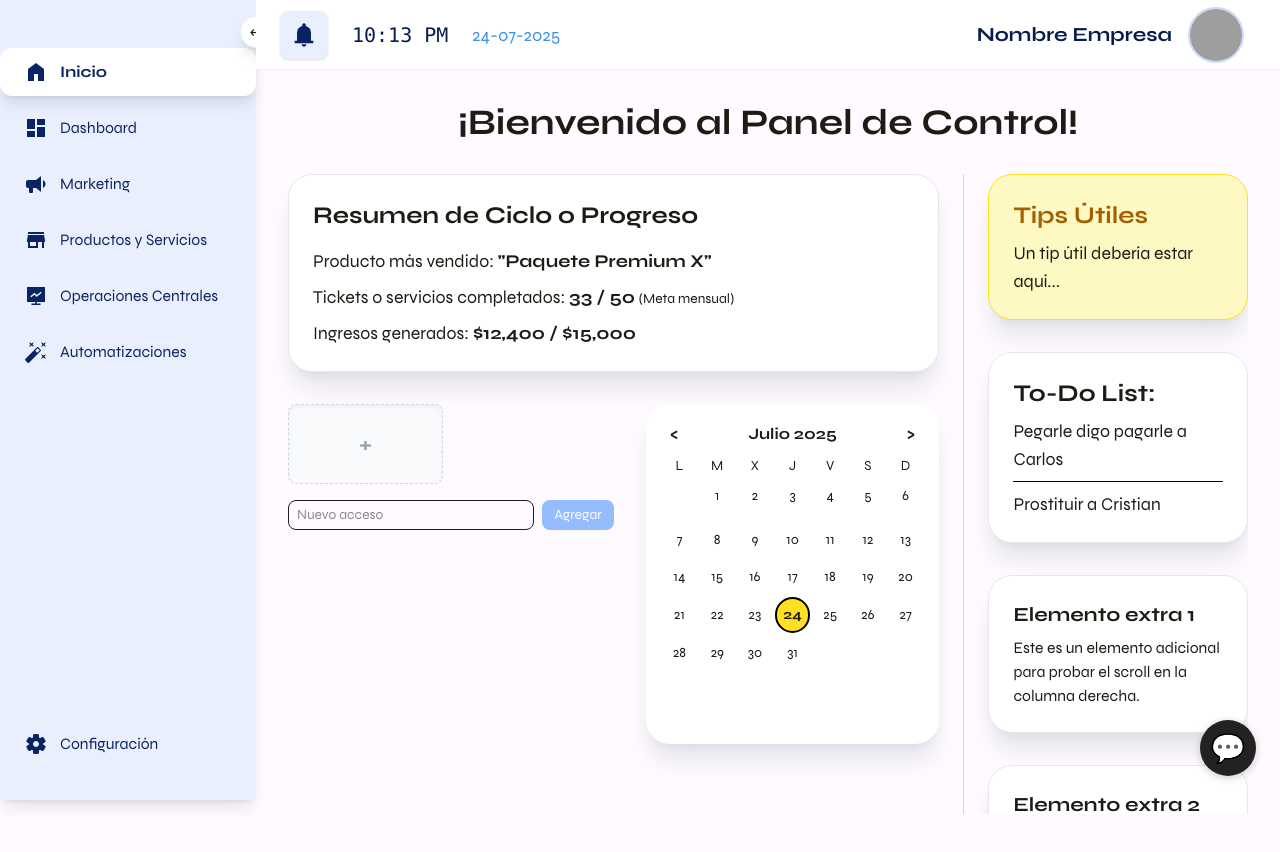
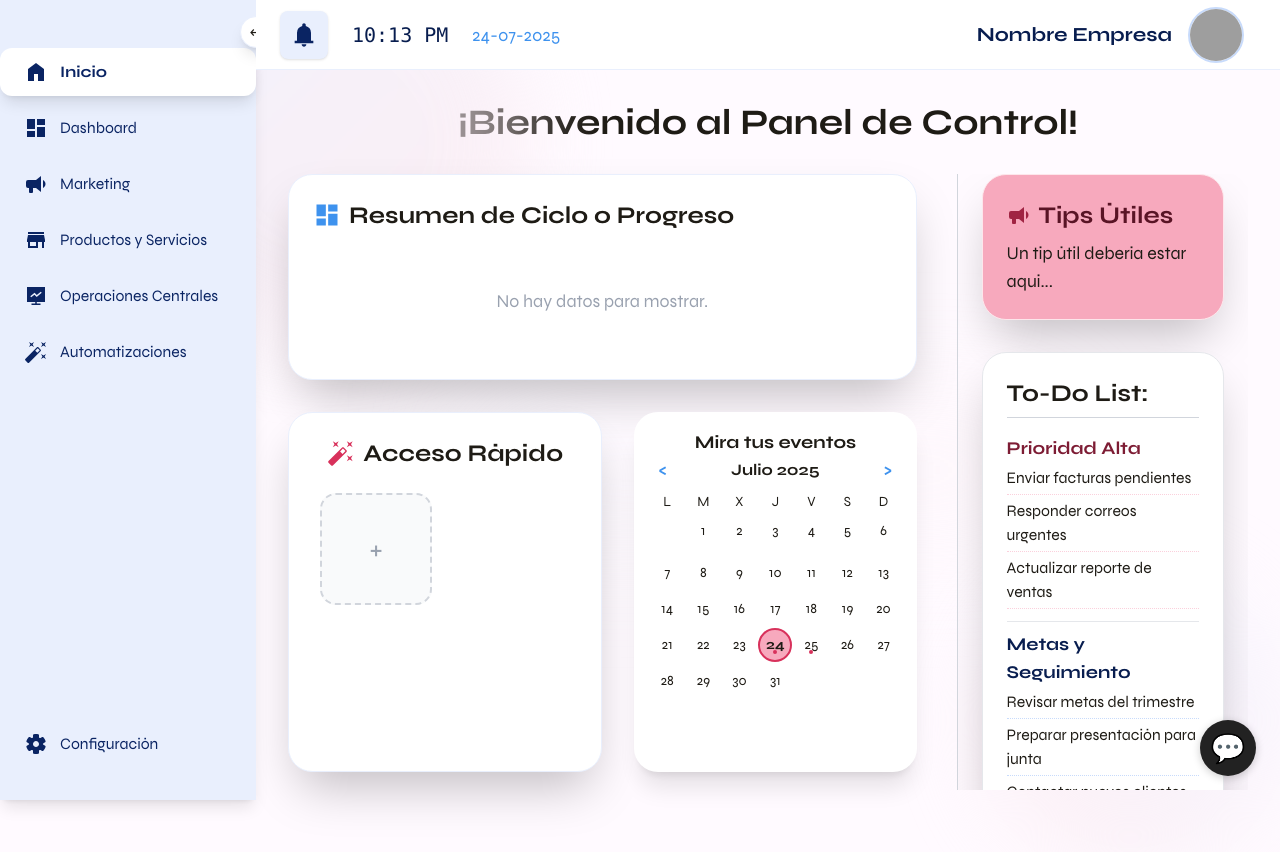
Before and after one commit to iadev2005/UcaBytes, a React (Vite) app in the folder frontend/: page / in a window 1280 px wide. Shown: the top 852 px of the page. Built offline with nearby package versions, Linux system fonts and the light colour scheme; grey boxes are pictures that could not be loaded.

Commit message:
feat: homegit add .!

```diff
--- /dev/null
+++ b/frontend/src/components/Modal.tsx
@@ -0,0 +1,33 @@
+import React from "react";
+import ReactDOM from "react-dom";
+
+interface ModalProps {
+  open: boolean;
+  onClose: () => void;
+  children: React.ReactNode;
+  title?: string;
+}
+
+const Modal: React.FC<ModalProps> = ({ open, onClose, children, title }) => {
+  if (!open) return null;
+  const modalContent = (
+    <div className="fixed inset-0 z-50 flex min-h-screen items-center justify-center bg-black/40">
+      <div className="bg-white rounded-2xl shadow-xl p-6 min-w-[300px] max-w-full relative flex flex-col items-center justify-center">
+        <button
+          className="absolute top-2 right-2 text-gray-400 hover:text-gray-700 text-2xl font-bold"
+          onClick={onClose}
+          aria-label="Cerrar modal"
+        >
+          ×
+        </button>
+        {title && <h2 className="text-xl font-bold mb-4">{title}</h2>}
+        {children}
+      </div>
+    </div>
+  );
+  return typeof window !== "undefined"
+    ? ReactDOM.createPortal(modalContent, document.body)
+    : null;
+};
+
+export default Modal;
--- a/frontend/src/icons/index.ts
+++ b/frontend/src/icons/index.ts
@@ -7,3 +7,4 @@ export { ReturnIcon } from './Return';
 export { ServicesIcon } from './Services';
 export { ConfigurationIcon } from './Configuration';
 export { DashboardIcon } from './Dashboard';
+export { KebabIcon } from './Kebab';
--- a/frontend/src/index.css
+++ b/frontend/src/index.css
@@ -89,3 +89,21 @@ body {
   min-width: 320px;
   min-height: 100vh;
 }
+
+html, body {
+  overflow: hidden !important;
+}
+
+@keyframes fade-in-up {
+  0% {
+    opacity: 0;
+    transform: translateY(40px);
+  }
+  100% {
+    opacity: 1;
+    transform: translateY(0);
+  }
+}
+.animate-fade-in-up {
+  animation: fade-in-up 0.7s cubic-bezier(0.22, 1, 0.36, 1);
+}
--- a/frontend/src/pages/Home.tsx
+++ b/frontend/src/pages/Home.tsx
@@ -1,243 +1,342 @@
-import React, { useState } from "react";
+import { useState, useEffect } from "react";
+import Modal from "../components/Modal";
+import { KebabIcon, DashboardIcon, MegaphoneIcon, AutomationIcon } from "../icons";
 
-function Calendar() {
+// Tipos para eventos y props
+interface CalendarProps {
+  onDateClick: (date: Date) => void;
+  eventosPorFecha: Record<string, string[]>;
+}
+
+function Calendar({ onDateClick, eventosPorFecha }: CalendarProps) {
   const today = new Date();
-  const [month, setMonth] = useState(today.getMonth());
-  const [year, setYear] = useState(today.getFullYear());
-  const [selected, setSelected] = useState<number | null>(today.getDate());
+  const [month, setMonth] = useState<number>(today.getMonth());
+  const [year, setYear] = useState<number>(today.getFullYear());
+  const [selected, setSelected] = useState<number>(today.getDate());
 
   const monthNames = [
-    "Enero",
-    "Febrero",
-    "Marzo",
-    "Abril",
-    "Mayo",
-    "Junio",
-    "Julio",
-    "Agosto",
-    "Septiembre",
-    "Octubre",
-    "Noviembre",
-    "Diciembre",
+    "Enero", "Febrero", "Marzo", "Abril", "Mayo", "Junio",
+    "Julio", "Agosto", "Septiembre", "Octubre", "Noviembre", "Diciembre"
   ];
 
-  // Primer día del mes (0=Domingo, 1=Lunes...)
   const firstDay = new Date(year, month, 1).getDay();
-  // Días en el mes
   const daysInMonth = new Date(year, month + 1, 0).getDate();
-
-  // Ajuste para que la semana empiece en lunes
   const offset = firstDay === 0 ? 6 : firstDay - 1;
 
-  const daysArray = [];
+  const daysArray: (number | null)[] = [];
   for (let i = 0; i < offset; i++) daysArray.push(null);
   for (let i = 1; i <= daysInMonth; i++) daysArray.push(i);
-  // Rellenar hasta 42 celdas para mantener 6 filas siempre
   while (daysArray.length < 42) daysArray.push(null);
 
-  function prevMonth() {
+  const prevMonth = () => {
     if (month === 0) {
       setMonth(11);
       setYear(year - 1);
     } else {
       setMonth(month - 1);
     }
-    setSelected(null);
-  }
-  function nextMonth() {
+    setSelected(today.getDate());
+  };
+
+  const nextMonth = () => {
     if (month === 11) {
       setMonth(0);
       setYear(year + 1);
     } else {
       setMonth(month + 1);
     }
-    setSelected(null);
-  }
+    setSelected(today.getDate());
+  };
 
   return (
-    <div className="bg-white rounded-3xl shadow-xl shadow-gray-300/60 p-4 w-full max-w-xs min-h-[340px]">
+    <div className="bg-white rounded-3xl shadow-xl p-4 w-full max-w-xs h-[360px] overflow-hidden flex flex-col">
+      <h2 className="text-lg font-bold text-center">Mira tus eventos</h2>
       <div className="flex justify-between items-center mb-2">
         <button
           onClick={prevMonth}
-          className="px-2 font-bold text-lg"
+          className="px-2 font-bold text-lg text-[var(--color-primary-400)]"
           disabled={month === 0 && year === today.getFullYear()}
-        >
-          &lt;
-        </button>
-        <h3
-          className={`font-bold text-center transition-all duration-200 ${
-            monthNames[month].length > 7 ? "text-base" : "text-md"
-          }`}
-        >
-          {monthNames[month]} {year}
-        </h3>
+        >&lt;</button>
+        <h3 className={`font-bold transition-all duration-200 ${monthNames[month].length > 7 ? "text-base" : "text-md"}`}>{monthNames[month]} {year}</h3>
         <button
           onClick={nextMonth}
-          className="px-2 font-bold text-lg"
+          className="px-2 font-bold text-lg text-[var(--color-primary-400)]"
           disabled={month === 11 && year === today.getFullYear() + 1}
-        >
-          &gt;
-        </button>
+        >&gt;</button>
       </div>
       <div className="grid grid-cols-7 gap-[2px] text-center text-sm mb-1 w-full">
-        <div>L</div>
-        <div>M</div>
-        <div>X</div>
-        <div>J</div>
-        <div>V</div>
-        <div>S</div>
-        <div>D</div>
-        {daysArray.map((day, i) => (
-          <div key={i} className="w-full">
+        {["L", "M", "X", "J", "V", "S", "D"].map((d, i) => <div key={i}>{d}</div>)}
+        {daysArray.map((day, i) => {
+          const dateObj = day ? new Date(year, month, day) : null;
+          const dateKey = dateObj ? dateObj.toISOString().slice(0, 10) : "";
+          const tieneEvento = !!eventosPorFecha[dateKey];
+          return (
+            <div key={i} className="w-full relative">
               {day ? (
                 <button
-                onClick={() => setSelected(day)}
-                className={`
-                  w-full aspect-square rounded-full
-                  ${day === selected ? "bg-yellow-300 border-2 border-black font-bold" : ""}
+                  onClick={() => {
+                    setSelected(day);
+                    onDateClick(new Date(year, month, day));
+                  }}
+                  className={`w-full aspect-square rounded-full text-sm transition-all
+                    ${day === selected ? "bg-[var(--color-secondary-300)] border-2 border-[var(--color-secondary-400)] font-bold" : ""}
                     ${day === today.getDate() && month === today.getMonth() && year === today.getFullYear() && day !== selected ? "bg-gray-200 font-bold" : ""}
-                  hover:bg-yellow-100
+                    hover:bg-[var(--color-secondary-100)]
                   `}
                 >
                   {day}
+                  {tieneEvento && (
+                    <span className="absolute left-1/2 -translate-x-1/2 bottom-2 w-1 h-1 rounded-full bg-[var(--color-secondary-400)]"></span>
+                  )}
                 </button>
               ) : (
                 <span className="w-full aspect-square inline-block"></span>
               )}
             </div>
-        ))}
+          );
+        })}
       </div>
     </div>
   );
 }
 
 export default function Home() {
-  const [accesos, setAccesos] = useState<string[]>([]);
-  const [nuevoAcceso, setNuevoAcceso] = useState("");
+  const [accesos, setAccesos] = useState<string[]>(() => {
+    if (typeof window !== 'undefined') {
+      const saved = localStorage.getItem('accesos_rapidos');
+      return saved ? JSON.parse(saved) : [];
+    }
+    return [];
+  });
+  const [modalOpen, setModalOpen] = useState(false);
+  const [eventModalOpen, setEventModalOpen] = useState(false);
+  const [selectedDate, setSelectedDate] = useState<Date | null>(null);
+  const [openKebab, setOpenKebab] = useState<number | null>(null);
+  const [dragIndex, setDragIndex] = useState<number | null>(null);
+  const [dragOverIndex, setDragOverIndex] = useState<number | null>(null);
 
-  const agregarAcceso = () => {
-    if (nuevoAcceso.trim() && accesos.length < 4) {
-      setAccesos([...accesos, nuevoAcceso.trim()]);
-      setNuevoAcceso("");
-    }
+  useEffect(() => {
+    localStorage.setItem('accesos_rapidos', JSON.stringify(accesos));
+  }, [accesos]);
+
+  const accesosDisponibles: string[] = ["Ventas", "Inventario", "Facturación", "Marketing"];
+  const eventosPorFecha: Record<string, string[]> = {
+    "2025-07-24": ["Reunión con equipo de ventas", "Llamada con cliente importante"],
+    "2025-07-25": ["Entrega de reporte mensual"],
   };
 
+  const agregarAcceso = (acceso: string) => {
+    if (acceso && !accesos.includes(acceso) && accesos.length < 4) {
+      setAccesos([...accesos, acceso]);
+    }
+    setModalOpen(false);
+  };
+
+  const eliminarAcceso = (idx: number) => {
+    setAccesos(accesos.filter((_, i) => i !== idx));
+    setOpenKebab(null);
+  };
+
+  const activarArrastrar = (idx: number) => {
+    setDragIndex(idx);
+    setOpenKebab(null);
+  };
+  const handleDragStart = (idx: number) => {
+    setDragIndex(idx);
+  };
+  const handleDragOver = (idx: number) => {
+    setDragOverIndex(idx);
+  };
+  const handleDrop = (idx: number) => {
+    if (dragIndex === null || dragIndex === idx) return;
+    const newAccesos = [...accesos];
+    const [moved] = newAccesos.splice(dragIndex, 1);
+    newAccesos.splice(idx, 0, moved);
+    setAccesos(newAccesos);
+    setDragIndex(null);
+    setDragOverIndex(null);
+  };
+  const handleDragEnd = () => {
+    setDragIndex(null);
+    setDragOverIndex(null);
+  };
+
+  // Handler para cuando se hace click en un acceso rápido
+  const handleAccesoClick = (acceso: string) => {
+    // Aquí puedes agregar navegación o lógica personalizada
+    console.log('Acceso rápido clickeado:', acceso);
+  };
+
+  const eventosFecha: string[] = selectedDate ? eventosPorFecha[selectedDate.toISOString().slice(0, 10)] || [] : [];
+
   return (
-    <div className="min-h-screen flex flex-col items-center justify-start bg-[var(--color-background)] p-8">
+    <div className="min-h-screen flex flex-col bg-[var(--color-background)] p-8 items-center relative overflow-hidden">
+      {/* Fondo decorativo */}
+      <div className="pointer-events-none absolute -top-32 -left-32 w-[400px] h-[400px] bg-gradient-to-br from-[var(--color-primary-100)] to-[var(--color-secondary-100)] rounded-full opacity-60 blur-2xl z-0" />
+      <div className="pointer-events-none absolute bottom-0 right-0 w-[300px] h-[300px] bg-gradient-to-tr from-[var(--color-secondary-100)] to-[var(--color-primary-100)] rounded-full opacity-50 blur-2xl z-0" />
+      <div className="pointer-events-none absolute top-1/2 left-1/2 w-[600px] h-32 -translate-x-1/2 -translate-y-1/2 bg-gradient-to-r from-[var(--color-primary-50)] to-[var(--color-secondary-50)] opacity-40 blur-3xl z-0" />
+      <h1 className="text-4xl font-bold mb-8">¡Bienvenido al Panel de Control!</h1>
 
-      <h1 className="text-4xl font-bold mb-8 text-start">
-        ¡Bienvenido al Panel de Control!
-      </h1>
-      <div className="grid [grid-template-columns:2fr_min-content_0.8fr] gap-6 w-full max-w-5xl flex-1 items-stretch h-[80vh]">
-        {/* Columna Izquierda */}
-        <div className="flex flex-col gap-8 flex-1 relative z-10 h-full">
-          {/* Resumen de Ciclo */}
-          <div className="bg-white rounded-3xl shadow-xl shadow-gray-300/60 p-6 border border-gray-200 w-full">
-            <h2 className="text-2xl font-bold mb-4 text-left">
-              Resumen de Ciclo o Progreso
-            </h2>
-            <div className="space-y-2 text-lg text-left">
-              <div>
-                Producto más vendido: <span className="font-semibold">"Paquete Premium X"</span>
+      <div className="grid [grid-template-columns:2fr_min-content_0.8fr] gap-10 w-full max-w-6xl flex-1 justify-start z-10">
+        <div className="flex flex-col gap-8 flex-1 justify-start h-[77vh]">
+          <div className="bg-white rounded-3xl shadow-2xl p-6 border border-[var(--color-primary-100)] animate-fade-in-up">
+            <div className="flex items-center gap-2 mb-4">
+              <DashboardIcon className="text-[var(--color-primary-400)] w-7 h-7" />
+              <h2 className="text-2xl font-bold">Resumen de Ciclo o Progreso</h2>
             </div>
-              <div>
-                Tickets o servicios completados: <span className="font-semibold">33 / 50</span> <span className="text-sm">(Meta mensual)</span>
-              </div>
-              <div>
-                Ingresos generados: <span className="font-semibold">$12,400 / $15,000</span>
+            <div className="flex items-center justify-center h-27 text-lg text-gray-400">
+              No hay datos para mostrar.
             </div>
           </div>
+
+          <div className="flex gap-8 w-full">
+            <div className="flex flex-col items-center gap-2 w-1/2 bg-white rounded-3xl shadow-2xl p-6 border border-[var(--color-primary-100)] animate-fade-in-up">
+              <div className="flex items-center gap-2 mb-4">
+                <AutomationIcon className="text-[var(--color-secondary-400)] w-7 h-7" />
+                <h2 className="text-2xl font-bold">Acceso Rápido</h2>
               </div>
-          {/* Accesos rápidos y calendario en fila */}
-          <div className="flex flex-row gap-8 items-start w-full">
-            {/* Cuadros de acceso rápido */}
-            <div className="flex flex-col items-center gap-2 w-1/2">
-              <div className="grid grid-cols-2 gap-4 w-full mb-2">
+              <div className="grid grid-cols-2 gap-3 w-full min-h-[250px] justify-items-center">
                 {accesos.map((acceso, i) => (
+                  <div
+                    key={i}
+                    className={`relative w-28 h-28 ${dragIndex === i ? 'z-20' : ''}`}
+                    draggable={dragIndex === i}
+                    onDragStart={dragIndex === i ? () => handleDragStart(i) : undefined}
+                    onDragOver={dragIndex !== null && dragIndex !== i ? (e) => { e.preventDefault(); handleDragOver(i); } : undefined}
+                    onDrop={dragIndex !== null && dragIndex !== i ? () => handleDrop(i) : undefined}
+                    onDragEnd={dragIndex === i ? handleDragEnd : undefined}
+                    style={{ cursor: dragIndex === i ? 'grab' : 'default' }}
+                  >
+                    <button className="w-full h-full rounded-2xl bg-[var(--color-secondary-500)] text-white font-bold text-sm flex items-center justify-center hover:scale-105 transition-transform shadow-md"
+                      onClick={() => handleAccesoClick(acceso)}
+                    >
+                      <span className="block text-center leading-tight break-words">{acceso}</span>
+                    </button>
                     <button
-                    key={i}
-                    className="w-full h-20 rounded-lg bg-gray-100 shadow-inner flex items-center justify-center text-center text-xs font-semibold border border-gray-200"
+                      className="absolute top-3 right-0 p-0 transition-colors"
+                      onClick={() => setOpenKebab(openKebab === i ? null : i)}
+                      tabIndex={0}
                     >
-                    {acceso}
+                      <KebabIcon width={20} height={20} color="#fff" />
                     </button>
+                    {openKebab === i && (
+                      <div className="absolute right-0 top-8 z-10 bg-white border border-gray-200 rounded-lg shadow-lg py-1 w-28 flex flex-col">
+                        <button
+                          className="px-4 py-2 text-left text-red-600 hover:bg-red-50 rounded-t-lg"
+                          onClick={() => eliminarAcceso(i)}
+                        >
+                          Eliminar
+                        </button>
+                        <button
+                          className="px-4 py-2 text-left text-gray-700 hover:bg-gray-100 rounded-b-lg"
+                          onClick={() => activarArrastrar(i)}
+                        >
+                          Arrastrar
+                        </button>
+                      </div>
+                    )}
+                  </div>
                 ))}
                 {accesos.length < 4 && (
                   <button
-                    className="w-full h-20 rounded-lg bg-gray-50 shadow-inner flex items-center justify-center text-2xl font-bold border border-dashed border-gray-300 text-gray-400"
-                    onClick={() => {
-                      // Focus al input al dar click en "+"
-                      document.getElementById("input-acceso")?.focus();
-                    }}
-                    tabIndex={-1}
-                    aria-label="Agregar acceso"
+                    onClick={() => setModalOpen(true)}
+                    className="w-28 h-28 rounded-2xl bg-gray-50 border-2 border-dashed border-gray-300 text-3xl text-gray-400 hover:bg-gray-100 hover:scale-105 transition-transform flex items-center justify-center"
+                    title="Agregar acceso rápido"
                   >
                     +
                   </button>
                 )}
               </div>
-              {accesos.length < 4 && (
-                <div className="flex gap-2 w-full">
-                  <input
-                    id="input-acceso"
-                    type="text"
-                    className="border rounded-lg px-2 py-1 text-sm w-full"
-                    placeholder="Nuevo acceso"
-                    value={nuevoAcceso}
-                    maxLength={12}
-                    onChange={(e) => setNuevoAcceso(e.target.value)}
-                    onKeyDown={(e) => {
-                      if (e.key === "Enter") agregarAcceso();
-                    }}
-                  />
-                  <button
-                    onClick={agregarAcceso}
-                    className="bg-blue-500 text-white px-3 py-1 rounded-lg text-sm disabled:opacity-50"
-                    disabled={!nuevoAcceso.trim()}
+              <Modal open={modalOpen} onClose={() => setModalOpen(false)} title="Selecciona un acceso rápido">
+                <ul className="flex flex-col mb-4 w-full divide-y divide-[var(--color-primary-200)]">
+                  {accesosDisponibles.filter(a => !accesos.includes(a)).map((acceso) => (
+                    <li key={acceso} className="w-full">
+                      <span
+                        className="w-full block px-4 py-2 cursor-pointer rounded-md transition-colors text-[var(--color-primary-700)] hover:bg-[var(--color-primary-100)] hover:underline text-base font-medium text-left"
+                        onClick={() => agregarAcceso(acceso)}
+                        tabIndex={0}
+                        role="button"
+                        onKeyDown={e => { if (e.key === 'Enter' || e.key === ' ') agregarAcceso(acceso); }}
                       >
-                    Agregar
-                  </button>
+                        {acceso}
+                      </span>
+                    </li>
+                  ))}
+                </ul>
+              </Modal>
             </div>
-              )}
-            </div>
-            {/* Calendario funcional alineado a la derecha */}
-            <div className="flex-1 flex justify-end">
-              <Calendar />
+
+            <div className="flex-1 flex justify-end animate-fade-in-up">
+              <Calendar onDateClick={(date: Date) => {
+                setSelectedDate(date);
+                setEventModalOpen(true);
+              }} eventosPorFecha={eventosPorFecha} />
             </div>
           </div>
         </div>
-        {/* Línea divisoria y columna derecha con scroll */}
-        <div className="flex flex-row h-[80vh] col-span-2 overflow-hidden">
-          {/* Línea divisoria vertical */}
+
+        <div className="flex flex-row h-[77vh] col-span-2 overflow-hidden justify-end">
           <div className="w-px bg-gray-300 h-full" />
-          {/* Columna Derecha - Scrollable */}
-          <div className="flex flex-col gap-8 overflow-y-auto pr-0 items-end flex-1 justify-start h-full relative z-10 w-full pl-6">
-            {/* Tips Útiles */}
-            <div className="bg-yellow-100 rounded-3xl shadow-xl shadow-gray-300/60 p-6 border border-yellow-300 w-full">
-              <h2 className="text-2xl font-bold text-yellow-700 mb-2 text-left">
-                Tips Útiles
-              </h2>
-              <p className="text-lg text-left">Un tip útil debería estar aquí...</p>
+          <div className="flex flex-col gap-8 overflow-y-auto pr-6 pb-3 items-end flex-1 h-full w-full pl-6">
+            <div className="bg-[var(--color-secondary-300)] rounded-3xl shadow-2xl p-6 border border-[var(--color-secondary-100)] w-full animate-fade-in-up">
+              <div className="flex items-center gap-2 mb-2">
+                <MegaphoneIcon className="text-[var(--color-secondary-600)] w-6 h-6" />
+                <h2 className="text-2xl font-bold text-[var(--color-secondary-800)]">Tips Útiles</h2>
               </div>
-            {/* To-Do List */}
-            <div className="bg-white rounded-3xl shadow-xl shadow-gray-300/60 p-6 border border-gray-200 w-full">
-              <h2 className="text-2xl font-bold mb-2 text-left">To-Do List:</h2>
-              <ul className="text-lg space-y-2 text-left">
-                <li>Pegarle digo pagarle a Carlos</li>
-                <li className="border-t border-black pt-2">
-                  Prostituir a Cristian
-                </li>
+              <p className="text-lg">Un tip útil debería estar aquí...</p>
+            </div>
+
+            <div className="bg-white rounded-3xl shadow-2xl p-6 border border-gray-200 w-full animate-fade-in-up">
+              <h2 className="text-2xl font-bold mb-2">To-Do List:</h2>
+              <hr className="border-t border-gray-300 mb-4" />
+              <div className="mb-2">
+                <h3 className="text-lg font-semibold text-[var(--color-secondary-700)] mb-1">Prioridad Alta</h3>
+                <ul className="text-base space-y-1 mb-3">
+                  <li className="border-b border-dotted border-[var(--color-secondary-200)] pb-1 mb-1">Enviar facturas pendientes</li>
+                  <li className="border-b border-dotted border-[var(--color-secondary-200)] pb-1 mb-1">Responder correos urgentes</li>
+                  <li className="border-b border-dotted border-[var(--color-secondary-200)] pb-1 mb-1">Actualizar reporte de ventas</li>
+                </ul>
+                <hr className="border-t border-gray-200 my-2" />
+              </div>
+              <div className="mb-2">
+                <h3 className="text-lg font-semibold text-[var(--color-primary-700)] mb-1">Metas y Seguimiento</h3>
+                <ul className="text-base space-y-1 mb-3">
+                  <li className="border-b border-dotted border-[var(--color-primary-200)] pb-1 mb-1">Revisar metas del trimestre</li>
+                  <li className="border-b border-dotted border-[var(--color-primary-200)] pb-1 mb-1">Preparar presentación para junta</li>
+                  <li className="border-b border-dotted border-[var(--color-primary-200)] pb-1 mb-1">Contactar nuevos clientes potenciales</li>
+                </ul>
+                <hr className="border-t border-gray-200 my-2" />
+              </div>
+              <div>
+                <h3 className="text-lg font-semibold text-gray-700 mb-1">Operaciones</h3>
+                <ul className="text-base space-y-1">
+                  <li className="border-b border-dotted border-gray-300 pb-1 mb-1">Revisar inventario semanal</li>
+                  <li className="border-b border-dotted border-gray-300 pb-1 mb-1">Capacitación del equipo</li>
                 </ul>
               </div>
-            {/* Elementos extra para probar el scroll */}
-            {Array.from({length: 10}).map((_, idx) => (
-              <div key={idx} className="bg-white rounded-3xl shadow-xl shadow-gray-300/60 p-6 border border-gray-200 w-full">
-                <h2 className="text-xl font-bold mb-2 text-left">Elemento extra {idx+1}</h2>
-                <p className="text-left">Este es un elemento adicional para probar el scroll en la columna derecha.</p>
+            </div>
+
+            {Array.from({ length: 0 }).map((_, idx) => (
+              <div key={idx} className="bg-white rounded-3xl shadow-2xl p-6 border border-gray-200 w-full animate-fade-in-up">
+                <h2 className="text-xl font-bold mb-2">Elemento extra {idx + 1}</h2>
+                <p>Este es un elemento adicional para probar el scroll en la columna derecha.</p>
               </div>
             ))}
           </div>
         </div>
       </div>
+
+      <Modal open={eventModalOpen} onClose={() => setEventModalOpen(false)} title={selectedDate ? `Eventos para ${selectedDate.toLocaleDateString()}` : "Eventos"}>
+        {eventosFecha.length > 0 ? (
+          <ul className="list-disc pl-5">
+            {eventosFecha.map((evento: string, idx: number) => (
+              <li key={idx}>{evento}</li>
+            ))}
+          </ul>
+        ) : (
+          <p>No hay eventos para este día.</p>
+        )}
+      </Modal>
     </div>
   );
 }
```
Also changed, not shown: frontend/src/components/TopInfo.tsx (+8 -2 lines), frontend/src/icons/Kebab.tsx (added, +18 -0 lines), 1 other file (tests, documents, lock files or other folders). Lines whose indentation alone changed are shown as unchanged.
